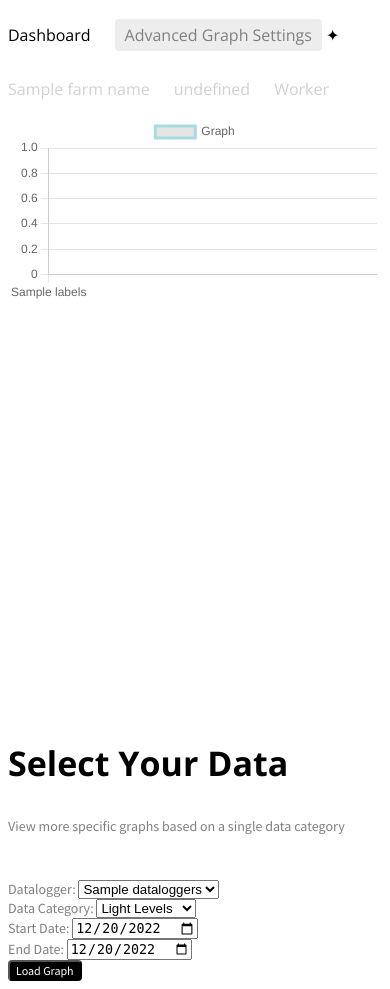
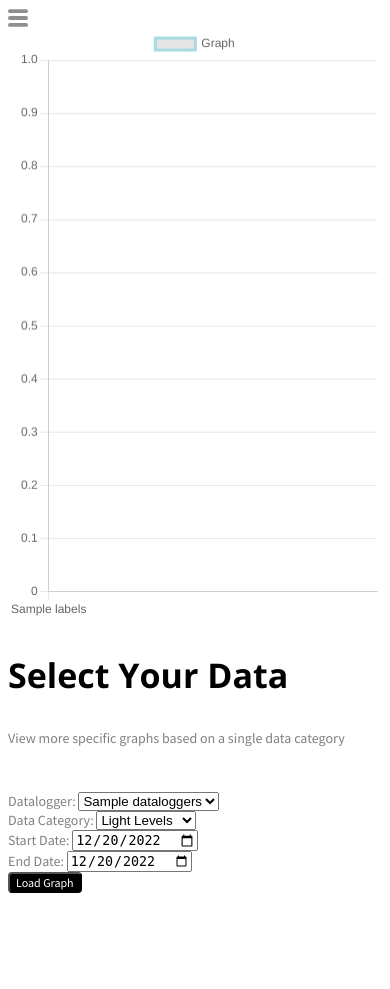
Before and after one commit to jacob-macleod/Computer-Science-Project, a Flask app: template templates/advancedSettings.html in a window 390 px wide. After the commit the page ends 893 px from the top, so only its background shows below. Run offline with Flask 2, Linux system fonts and the light colour scheme; the template is opened without the code that fills it: most values are stand-ins (such as "Sample title", 1, 10 or a date in 2020).

Commit message:
Developed the mobile version of the advanced settings page

```diff
--- a/static/file.css
+++ b/static/file.css
@@ -48,12 +48,12 @@ body {
 
     #bigGraph {
         width: auto;
-        height: auto;
+        height: 40vh;
     }
 
     #smallGraph {
         width: auto;
-        height: auto;
+        height: 40vh;
     }
 
     #menu {
--- a/templates/advancedSettings.html
+++ b/templates/advancedSettings.html
@@ -1,5 +1,6 @@
 <! DOCTYPE html>
 <head>
+    <meta name="viewport" content="width=device-width, initial-scale=1.0">
     <link rel="stylesheet" type="text/css" href="/static/file.css" />
     <link rel="preconnect" href="https://fonts.googleapis.com">
     <link rel="preconnect" href="https://fonts.gstatic.com" crossorigin>
@@ -13,6 +14,7 @@
 <body>
 
         <div id="banner">
+            <div id="menu">
                     <p id="unselectedMenuItem" onclick="window.open('/', '_self')" style="display: inline-block;">Dashboard</p>
                     <div id="selectedMenuItem" style="display: inline-block;">
                         Advanced Graph Settings
@@ -24,8 +26,21 @@
                     <p id="informationMenuItem" style="display: inline-block;" name="username"></p>
                     <p id="informationMenuItem" style="display: inline-block;" name="adminIndicator">Worker</p>
             </div>
-        <div id="graphContainer" style="height: 70vh;">
-            <canvas  id="graph"></canvas>
+
+
+                <div id="hamburgerMenu">
+                    <img id="hamburgerIcon" style="width: 20px; height: 20px;" src="static/Hamburger.svg"></a>
+                    <div id="menuItems">
+                        <div style="display:grid; padding-left: 15px;">
+                            <p id="unselectedMenuItem" onclick="window.open('/', '_self')">Dashboard</p>
+                            <p id="unselectedMenuItem" onclick="window.open('/configure-devices', '_self')" name="restrictedItem" style="display:none;">Configure Devices</p>
+                            <p id="unselectedMenuItem" onclick="window.open('/manage-users', '_self')" name="restrictedItem" style="display:none;">Manage Users</p>
+                        </div>
+                    </div>
+                </div>
+        </div>
+        <div id="graphContainer" style="position:relative; height: 70vh;">
+            <canvas id="graph"></canvas>
         </div>
         <p id="header">Select Your Data</p>
         <p id="normalText">View more specific graphs based on a single data category</p>
@@ -56,6 +71,18 @@
 </div>
 </body>
 <script>
+    // When the user clicks the hamburger icon, change the icon and show the hamburger menu. When the user clicks it again, do the opposite
+    icon = document.getElementById("hamburgerIcon");
+    icon.addEventListener("click", () => {
+        if (icon.getAttribute("src") == "static/Hamburger.svg") {
+	        icon.setAttribute("src", "static/close.svg");
+            document.getElementById("menuItems").style.display = "grid";
+        } else {
+            icon.setAttribute("src", "static/Hamburger.svg")
+            document.getElementById("menuItems").setAttribute("style", "display:none;")
+        }
+    });
+
     // Get the value of a cookie by it's name
     function getCookie(cookieName) {
         singleCookie = decodeURIComponent(document.cookie).split(";");
@@ -138,6 +165,9 @@
             borderColor: gradient,
             tension: 0.05
         }]
+        },
+        options: {
+            maintainAspectRatio:false
         }
         });
     }
--- a/templates/dashboard.html
+++ b/templates/dashboard.html
@@ -76,6 +76,7 @@
 
 </div>
 <script>
+    // When the user clicks the hamburger icon, change the icon and show the hamburger menu. When the user clicks it again, do the opposite
     icon = document.getElementById("hamburgerIcon");
     icon.addEventListener("click", () => {
         if (icon.getAttribute("src") == "static/Hamburger.svg") {
@@ -166,6 +167,9 @@
             borderColor: gradient,
             tension: 0.05
         }]
+        },
+        options:  {
+            maintainAspectRatio:false
         }
         });
     }
```
Lines whose indentation alone changed are shown as unchanged.
